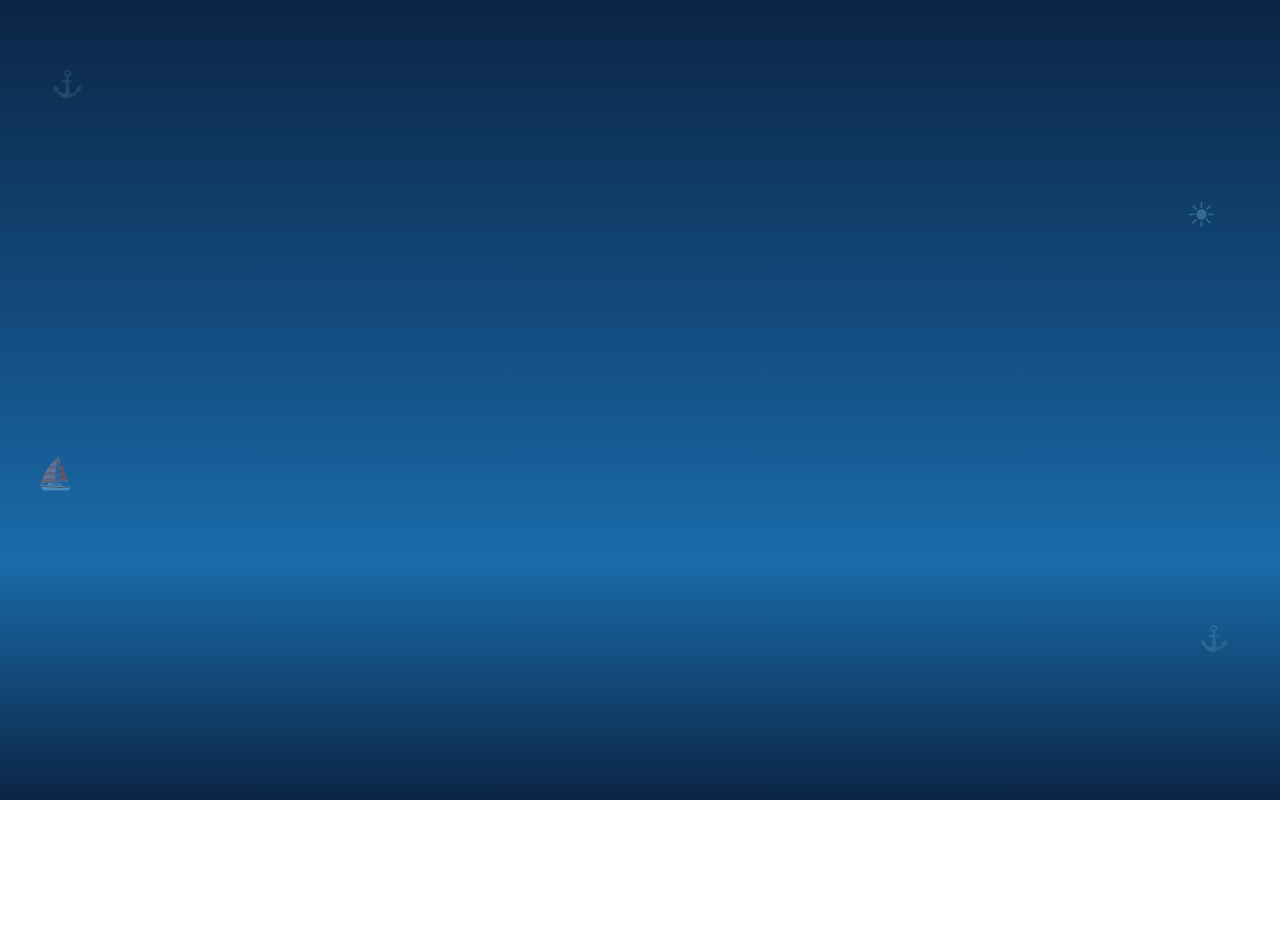
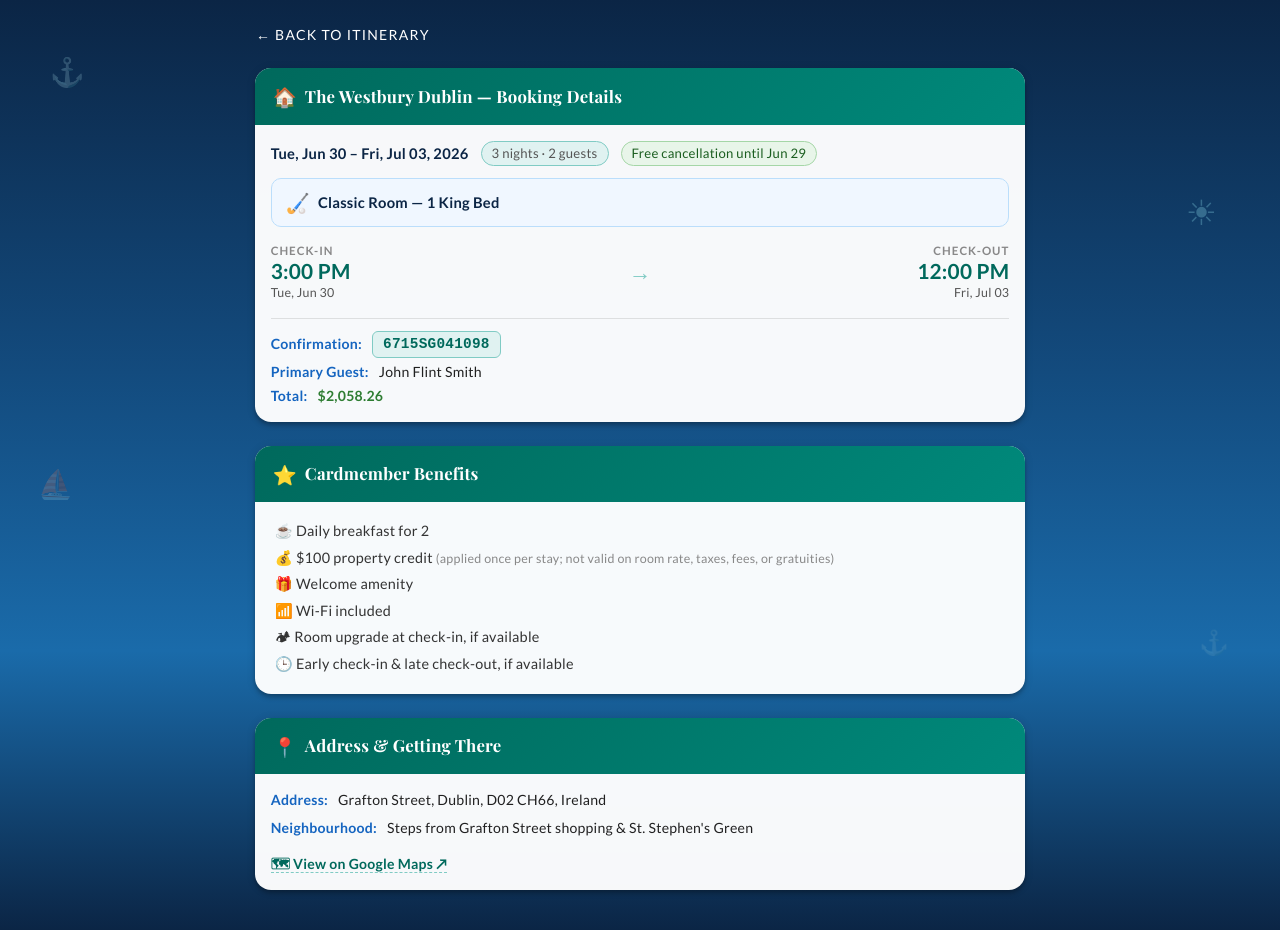
Before and after one commit to FlintShadey/Itenerary, a Vue app: page /#/westbury-dublin in a window 1280 px wide. Before the commit this address had no page. Before the commit the page ends 800 px from the top, so only its background shows below. Built offline with nearby package versions, Linux system fonts and the light colour scheme.

Commit message:
Consolidate Westbury Dublin card + add detail view

```diff
--- a/src/router.js
+++ b/src/router.js
@@ -24,6 +24,7 @@ import ElliBeachRonda from './views/ElliBeachRonda.vue'
 import VillaMariaDinner from './views/VillaMariaDinner.vue'
 import PathOfTheGods from './views/PathOfTheGods.vue'
 import DublinDay from './views/DublinDay.vue'
+import WestburyDublin from './views/WestburyDublin.vue'
 
 const routes = [
   { path: '/', component: Itinerary },
@@ -51,6 +52,7 @@ const routes = [
   { path: '/villa-maria-dinner', component: VillaMariaDinner },
   { path: '/path-of-the-gods', component: PathOfTheGods },
   { path: '/dublin-day', component: DublinDay },
+  { path: '/westbury-dublin', component: WestburyDublin },
 ]
 
 export default createRouter({
--- a/src/views/Itinerary.vue
+++ b/src/views/Itinerary.vue
@@ -2250,42 +2250,21 @@
                   </div>
                 </div>
 
-                <v-divider class="my-3"></v-divider>
-
                 <div class="confirm-row mb-1">
                   <span class="detail-label">Confirmation:</span>
                   <span class="confirm-code">6715SG041098</span>
                 </div>
-                <div class="confirm-row mb-1">
-                  <span class="detail-label">Primary Guest:</span>
-                  <span>John Flint Smith</span>
-                </div>
                 <div class="confirm-row mb-3">
                   <span class="detail-label">Total:</span>
                   <span style="font-weight:600;color:#2E7D32;">$2,058.26</span>
                 </div>
 
-                <v-divider class="my-3"></v-divider>
-
-                <!-- Cardmember Benefits -->
-                <div class="benefits-heading mb-2">&#11088; Cardmember Benefits</div>
-                <ul class="benefits-list mb-3">
-                  <li>&#9749; Daily breakfast for 2</li>
-                  <li>&#128176; $100 property credit <span class="benefit-note">(applied once per stay; not valid on room rate, taxes, fees, or gratuities)</span></li>
-                  <li>&#127873; Welcome amenity</li>
-                  <li>&#128246; Wi-Fi included</li>
-                  <li>&#127957; Room upgrade at check-in, if available</li>
-                  <li>&#128338; Early check-in &amp; late check-out, if available</li>
-                </ul>
-
-                <v-divider class="my-3"></v-divider>
-
-                <!-- Address & Contact -->
-                <div class="hotel-contact">
-                  <div><span class="detail-label">&#128205; Address:</span> Grafton Street, Dublin, D02 CH66, Ireland</div>
-                  <div style="margin-top:6px;">
-                    <a href="https://www.google.com/maps/search/The+Westbury+Dublin+Grafton+Street" target="_blank" rel="noopener" class="med-link">&#128506; View on Google Maps</a>
-                  </div>
+                <div class="mt-2" style="text-align:right;">
+                  <router-link to="/westbury-dublin" style="text-decoration:none;">
+                    <v-btn color="blue-darken-3" variant="tonal" size="small">
+                      Hotel Details &nbsp;&#8250;
+                    </v-btn>
+                  </router-link>
                 </div>
 
               </v-card-text>
--- /dev/null
+++ b/src/views/WestburyDublin.vue
@@ -0,0 +1,112 @@
+<template>
+  <v-main>
+    <v-container>
+      <v-row justify="center">
+        <v-col cols="12" md="10" lg="8">
+
+          <v-btn variant="text" color="white" class="mb-4 pl-0" @click="$router.back()">
+            &#8592; Back to Itinerary
+          </v-btn>
+
+          <!-- Booking Summary -->
+          <v-card hover elevation="4" class="mb-6 itinerary-card">
+            <v-card-title class="card-header card-header-hotel">
+              <span class="card-header-icon">&#127968;</span>
+              The Westbury Dublin &mdash; Booking Details
+            </v-card-title>
+            <v-card-text class="pa-4">
+
+              <div class="hotel-meta mb-3">
+                <span class="hotel-dates">Tue, Jun 30 &ndash; Fri, Jul 03, 2026</span>
+                <span class="hotel-nights">3 nights &middot; 2 guests</span>
+                <span class="hotel-nights" style="background:#E8F5E9;border-color:#A5D6A7;color:#1B5E20;">Free cancellation until Jun 29</span>
+              </div>
+
+              <div class="hotel-room mb-4">
+                <span class="room-type-icon">&#127953;</span>
+                <span class="room-type-text">Classic Room &mdash; 1 King Bed</span>
+              </div>
+
+              <!-- Check-in / Check-out -->
+              <div class="checkin-row mb-4">
+                <div class="checkin-block">
+                  <div class="checkin-label">Check-in</div>
+                  <div class="checkin-time">3:00 PM</div>
+                  <div class="checkin-date">Tue, Jun 30</div>
+                </div>
+                <div class="checkin-divider">&#8594;</div>
+                <div class="checkin-block text-right">
+                  <div class="checkin-label">Check-out</div>
+                  <div class="checkin-time">12:00 PM</div>
+                  <div class="checkin-date">Fri, Jul 03</div>
+                </div>
+              </div>
+
+              <v-divider class="my-3"></v-divider>
+
+              <div class="confirm-row mb-1">
+                <span class="detail-label">Confirmation:</span>
+                <span class="confirm-code">6715SG041098</span>
+              </div>
+              <div class="confirm-row mb-1">
+                <span class="detail-label">Primary Guest:</span>
+                <span>John Flint Smith</span>
+              </div>
+              <div class="confirm-row">
+                <span class="detail-label">Total:</span>
+                <span style="font-weight:600;color:#2E7D32;">$2,058.26</span>
+              </div>
+
+            </v-card-text>
+          </v-card>
+
+          <!-- Cardmember Benefits -->
+          <v-card hover elevation="4" class="mb-6 itinerary-card">
+            <v-card-title class="card-header card-header-hotel">
+              <span class="card-header-icon">&#11088;</span>
+              Cardmember Benefits
+            </v-card-title>
+            <v-card-text class="pa-4">
+
+              <ul class="benefits-list">
+                <li>&#9749; Daily breakfast for 2</li>
+                <li>&#128176; $100 property credit <span class="benefit-note">(applied once per stay; not valid on room rate, taxes, fees, or gratuities)</span></li>
+                <li>&#127873; Welcome amenity</li>
+                <li>&#128246; Wi-Fi included</li>
+                <li>&#127957; Room upgrade at check-in, if available</li>
+                <li>&#128338; Early check-in &amp; late check-out, if available</li>
+              </ul>
+
+            </v-card-text>
+          </v-card>
+
+          <!-- Address & Contact -->
+          <v-card hover elevation="4" class="mb-6 itinerary-card">
+            <v-card-title class="card-header card-header-hotel">
+              <span class="card-header-icon">&#128205;</span>
+              Address &amp; Getting There
+            </v-card-title>
+            <v-card-text class="pa-4">
+
+              <div class="confirm-row mb-2">
+                <span class="detail-label">Address:</span>
+                <span>Grafton Street, Dublin, D02 CH66, Ireland</span>
+              </div>
+              <div class="confirm-row mb-4">
+                <span class="detail-label">Neighbourhood:</span>
+                <span>Steps from Grafton Street shopping &amp; St. Stephen's Green</span>
+              </div>
+
+              <a href="https://www.google.com/maps/search/The+Westbury+Dublin+Grafton+Street" target="_blank" rel="noopener" class="med-link">&#128506; View on Google Maps &#8599;</a>
+
+            </v-card-text>
+          </v-card>
+
+        </v-col>
+      </v-row>
+    </v-container>
+  </v-main>
+</template>
+
+<script setup>
+</script>
```
